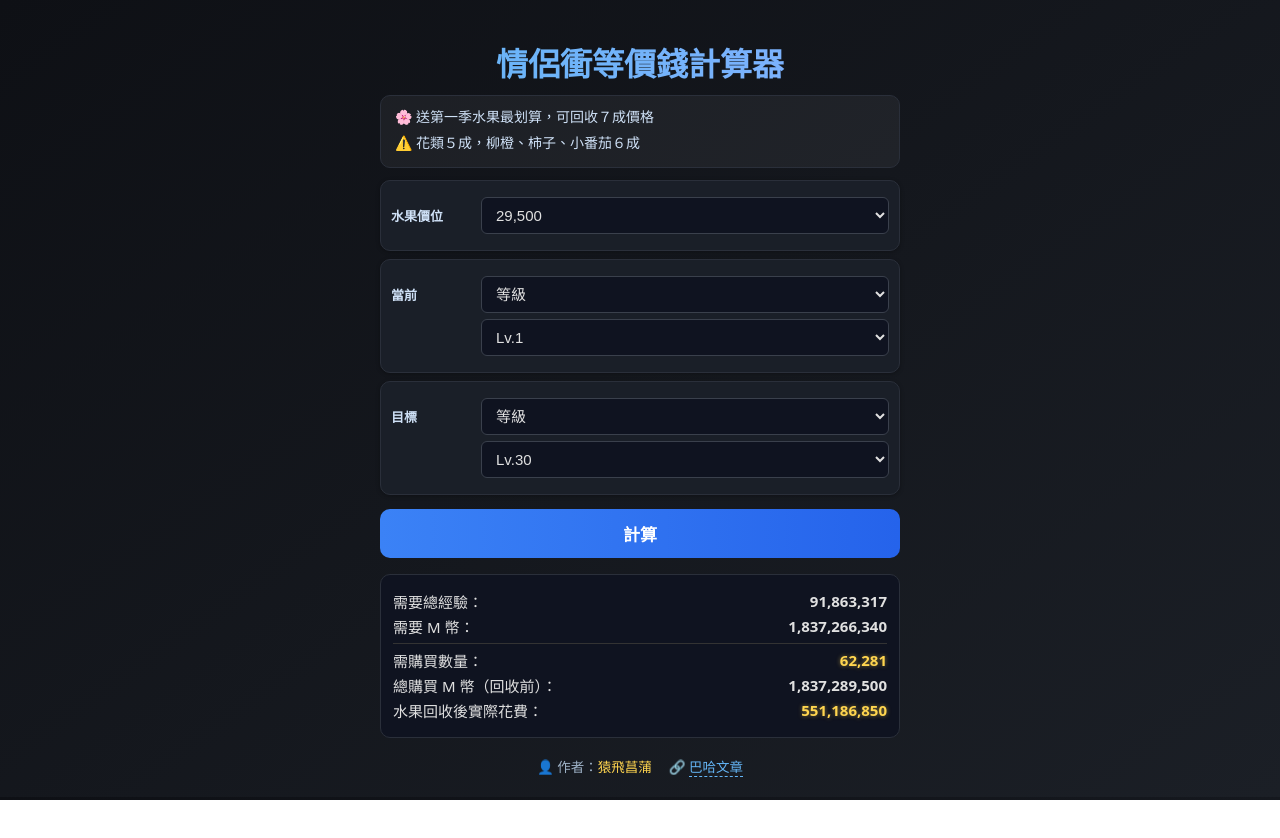
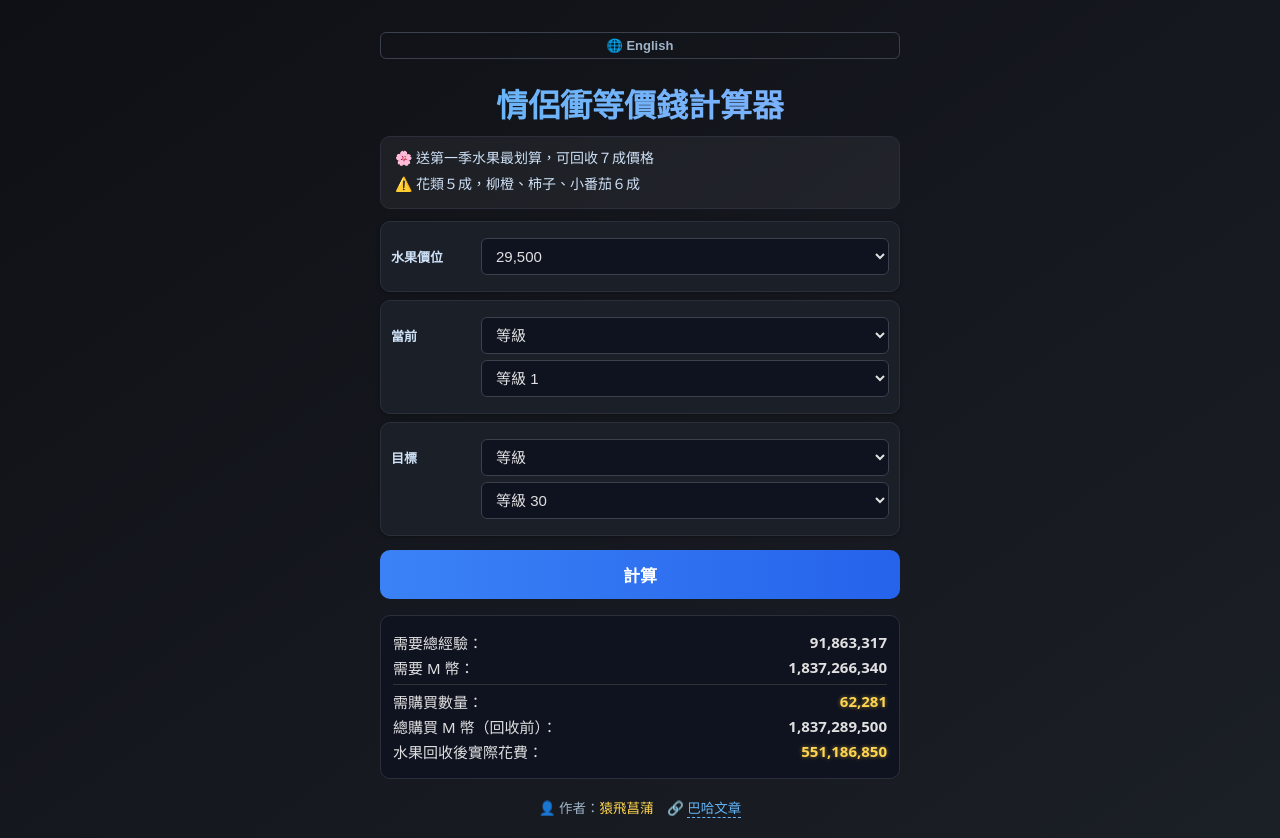
Before and after one commit to ayame0806/MstarCouplesLevelCalculation, a plain HTML site: page index.html in a window 1280 px wide. Both pictures are taken after a click on the button "計算". Before the commit the page ends 800 px from the top, so only its background shows below. Drawn offline with Linux system fonts and the light colour scheme.

Commit message:
Update index.html

```diff
--- a/index.html
+++ b/index.html
@@ -3,7 +3,7 @@
 <head>
 <meta charset="UTF-8" />
 <meta name="viewport" content="width=device-width, initial-scale=1" />
-<title>情侶衝等價錢計算器</title>
+<title>情侶衝等價錢計算器 | Couple Level Calculator</title>
 <style>
   body {
     font-family: "Microsoft JhengHei", system-ui, -apple-system, Segoe UI, Roboto, "Noto Sans TC", sans-serif;
@@ -20,6 +20,26 @@
     -webkit-text-fill-color: transparent;
     margin-bottom: 10px;
   }
+  .lang-toggle {
+    text-align: right;
+    margin-bottom: 10px;
+  }
+  .lang-toggle button {
+    background: none;
+    border: 1px solid #3a404c;
+    color: #9fb3c8;
+    border-radius: 6px;
+    padding: 5px 10px;
+    cursor: pointer;
+    font-size: 13px;
+    transition: all 0.2s;
+  }
+  .lang-toggle button:hover {
+    background: #3b82f6;
+    color: white;
+    border-color: #3b82f6;
+  }
+
   .note {
     background: rgba(255,255,255,0.05);
     border: 1px solid #2a2f3a;
@@ -30,8 +50,7 @@
     color: #cfe1f7;
     margin-bottom: 12px;
   }
-  .note span { display: block; margin-bottom: 3px; }
-  .note .title { color: #ffd54f; font-weight: 700; margin-bottom: 4px; }
+  .note span { display:block; margin-bottom:3px; }
 
   .group {
     margin-top: 8px;
@@ -70,10 +89,6 @@
     outline:none;
     transition: border 0.2s, box-shadow 0.2s;
     box-sizing: border-box;
-  }
-
-  select:focus, input:focus {
-    border-color:#64b5f6; box-shadow:0 0 5px #64b5f6;
   }
 
   button {
@@ -136,16 +151,20 @@
 </style>
 </head>
 <body>
-  <h1>情侶衝等價錢計算器</h1>
+  <div class="lang-toggle">
+    <button id="langBtn">🌐 English</button>
+  </div>
 
-  <div class="note">
+  <h1 id="title">情侶衝等價錢計算器</h1>
+
+  <div class="note" id="note">
     <span>🌸 送第一季水果最划算，可回收７成價格</span>
     <span>⚠️ 花類５成，柳橙、柿子、小番茄６成</span>
   </div>
 
   <section class="group">
     <div class="field-row">
-      <label for="fruitPrice">水果價位</label>
+      <label id="lblFruit">水果價位</label>
       <select id="fruitPrice">
         <option value="0">不計算水果</option>
         <option value="3500">3,500</option>
@@ -158,7 +177,7 @@
 
   <section class="group">
     <div class="field-row">
-      <label for="currentMode">當前</label>
+      <label id="lblCurrent">當前</label>
       <select id="currentMode">
         <option value="level">等級</option>
         <option value="exp">經驗值</option>
@@ -170,13 +189,13 @@
     </div>
     <div id="currentExpWrap" class="field-row" style="display:none">
       <label for="currentExp"></label>
-      <input type="number" id="currentExp" inputmode="numeric">
+      <input type="number" id="currentExp" inputmode="numeric" placeholder="輸入當前經驗值">
     </div>
   </section>
 
   <section class="group">
     <div class="field-row">
-      <label for="targetMode">目標</label>
+      <label id="lblTarget">目標</label>
       <select id="targetMode">
         <option value="level">等級</option>
         <option value="exp">經驗值</option>
@@ -188,61 +207,152 @@
     </div>
     <div id="targetExpWrap" class="field-row" style="display:none">
       <label for="targetExp"></label>
-      <input type="number" id="targetExp" inputmode="numeric">
+      <input type="number" id="targetExp" inputmode="numeric" placeholder="輸入目標經驗值">
     </div>
   </section>
 
   <button id="calcBtn">計算</button>
   <div id="result" class="result"></div>
 
-  <div class="footer">
+  <div class="footer" id="footer">
     👤 作者：<span style="color:#ffd54f;">猿飛菖蒲</span>
-    🔗 <a href="https://forum.gamer.com.tw/C.php?bsn=16430&snA=5203" target="_blank" rel="noopener noreferrer">巴哈文章</a>
+    🔗 <a id="footerLink" href="https://forum.gamer.com.tw/C.php?bsn=16430&snA=5203" target="_blank" rel="noopener noreferrer">巴哈文章</a>
   </div>
 
 <script>
+/* ------------------- 資料表 ------------------- */
 const totalExp = {
 1:0,2:700,3:2800,4:7700,5:18200,6:39900,7:84000,8:172900,9:351400,10:709100,
 11:1084817,12:1478542,13:1898542,14:2348542,15:2768542,16:3306346,17:3907096,18:4627096,19:5707096,20:7260460,
 21:9245534,22:11826130,23:15180905,24:19542113,25:25211683,26:32582124,27:42163697,28:54619742,29:70812601,30:91863317
 };
+
+/* ------------------- 快捷 ------------------- */
 const $=s=>document.querySelector(s);
 const fmt=n=>Number(n).toLocaleString("en-US",{maximumFractionDigits:0});
+
+/* ------------------- 元件 ------------------- */
 const curMode=$("#currentMode"),tgtMode=$("#targetMode"),fruit=$("#fruitPrice"),
 curLv=$("#currentLevel"),tgtLv=$("#targetLevel"),
 curExp=$("#currentExp"),tgtExp=$("#targetExp"),
 curWrap=$("#currentLevelWrap"),curExpWrap=$("#currentExpWrap"),
 tgtWrap=$("#targetLevelWrap"),tgtExpWrap=$("#targetExpWrap"),
-res=$("#result");
+res=$("#result"),langBtn=$("#langBtn");
 
-for(let i=1;i<=30;i++){curLv.add(new Option("Lv."+i,i));tgtLv.add(new Option("Lv."+i,i));}
-curLv.value="1";tgtLv.value="30";
+/* ------------------- 多語言字典 ------------------- */
+const texts = {
+  zh:{
+    title:"情侶衝等價錢計算器",
+    note:["🌸 送第一季水果最划算，可回收７成價格","⚠️ 花類５成，柳橙、柿子、小番茄６成"],
+    fruit:"水果價位",
+    current:"當前",
+    target:"目標",
+    modeLevel:"等級",
+    modeExp:"經驗值",
+    levelOptionPrefix:"等級",
+    curExpPH:"輸入當前經驗值",
+    tgtExpPH:"輸入目標經驗值",
+    btn:"計算",
+    needExp:"需要總經驗：",
+    needM:"需要 M 幣：",
+    buyCount:"需購買數量：",
+    gross:"總購買 M 幣（回收前）：",
+    net:"水果回收後實際花費：",
+    invalidCurrent:"請輸入有效的當前經驗",
+    invalidTarget:"請輸入有效的目標經驗",
+    warnHigher:"⚠️ 目標經驗必須大於當前經驗！",
+    footerLabel:"👤 作者：",
+    author:"猿飛菖蒲",
+    linkText:"巴哈文章",
+    langBtn:"🌐 English"
+  },
+  en:{
+    title:"Couple Level Cost Calculator",
+    note:["🌸 Best to gift Season 1 fruits (70% resale)","⚠️ Flowers 50%, Orange/Persimmon/Tomato 60%"],
+    fruit:"Fruit Price",
+    current:"Current",
+    target:"Target",
+    modeLevel:"Level",
+    modeExp:"EXP",
+    levelOptionPrefix:"Level",
+    curExpPH:"Enter current EXP",
+    tgtExpPH:"Enter target EXP",
+    btn:"Calculate",
+    needExp:"Required EXP:",
+    needM:"Required M-Coins:",
+    buyCount:"Fruits to Buy:",
+    gross:"Total M-Coins (Before Resale):",
+    net:"Net Cost After Resale:",
+    invalidCurrent:"Please enter a valid current EXP value.",
+    invalidTarget:"Please enter a valid target EXP value.",
+    warnHigher:"⚠️ Target EXP must be greater than current!",
+    footerLabel:"👤 Author: ",
+    author:"Ayame",
+    linkText:"Bahamut Post",
+    langBtn:"🌐 中文"
+  }
+};
 
-curMode.onchange=()=>{curWrap.style.display=curMode.value==="level"?"flex":"none";curExpWrap.style.display=curMode.value==="exp"?"flex":"none";res.classList.remove("show");}
-tgtMode.onchange=()=>{tgtWrap.style.display=tgtMode.value==="level"?"flex":"none";tgtExpWrap.style.display=tgtMode.value==="exp"?"flex":"none";res.classList.remove("show");}
+/* ------------------- 語言狀態（預設中文） ------------------- */
+let lang = "zh"; // 預設一定是中文
+// 如果你想記住上次選擇，可改成：let lang = localStorage.getItem("lang") || "zh";
+
+/* ------------------- 輔助：依語言填入等級選項 ------------------- */
+function fillLevelOptions(){
+  const curSel = curLv.value || "1";
+  const tgtSel = tgtLv.value || "30";
+  curLv.innerHTML = "";
+  tgtLv.innerHTML = "";
+  for(let i=1;i<=30;i++){
+    curLv.add(new Option(`${texts[lang].levelOptionPrefix} ${i}`, i));
+    tgtLv.add(new Option(`${texts[lang].levelOptionPrefix} ${i}`, i));
+  }
+  curLv.value = curSel;
+  tgtLv.value = tgtSel;
+}
+
+/* ------------------- 初始化與事件 ------------------- */
+function initDefaultSelects(){
+  // 初始填入 Level 選項
+  fillLevelOptions();
+  curLv.value="1";
+  tgtLv.value="30";
+}
+initDefaultSelects();
+
+curMode.onchange=()=>{
+  curWrap.style.display = curMode.value==="level" ? "flex" : "none";
+  curExpWrap.style.display = curMode.value==="exp" ? "flex" : "none";
+  res.classList.remove("show");
+};
+tgtMode.onchange=()=>{
+  tgtWrap.style.display = tgtMode.value==="level" ? "flex" : "none";
+  tgtExpWrap.style.display = tgtMode.value==="exp" ? "flex" : "none";
+  res.classList.remove("show");
+};
 
 $("#calcBtn").onclick=()=>{
   let curTotal,tgtTotal;
-  if(curMode.value==="level")curTotal=totalExp[curLv.value];
-  else{curTotal=parseInt(curExp.value);if(isNaN(curTotal))return res.innerHTML="請輸入有效的當前經驗";}
-  if(tgtMode.value==="level")tgtTotal=totalExp[tgtLv.value];
-  else{tgtTotal=parseInt(tgtExp.value);if(isNaN(tgtTotal))return res.innerHTML="請輸入有效的目標經驗";}
-  if(tgtTotal<=curTotal)return res.innerHTML="⚠️ 目標經驗必須大於當前經驗！";
+  if(curMode.value==="level") curTotal=totalExp[curLv.value];
+  else{ curTotal=parseInt(curExp.value); if(isNaN(curTotal)) return res.innerHTML=texts[lang].invalidCurrent; }
+  if(tgtMode.value==="level") tgtTotal=totalExp[tgtLv.value];
+  else{ tgtTotal=parseInt(tgtExp.value); if(isNaN(tgtTotal)) return res.innerHTML=texts[lang].invalidTarget; }
+  if(tgtTotal<=curTotal) return res.innerHTML=texts[lang].warnHigher;
 
   const needExp=tgtTotal-curTotal;
   const needM=needExp*20;
   const fPrice=parseInt(fruit.value);
-  let output=`<div class='stat'><span>需要總經驗：</span><b>${fmt(needExp)}</b></div>
-              <div class='stat'><span>需要 M 幣：</span><b>${fmt(needM)}</b></div>`;
+  let output=`<div class='stat'><span>${texts[lang].needExp}</span><b>${fmt(needExp)}</b></div>
+              <div class='stat'><span>${texts[lang].needM}</span><b>${fmt(needM)}</b></div>`;
 
   if(fPrice>0){
     const needCount=Math.ceil(needM/fPrice);
     const gross=needCount*fPrice;
     const net=Math.round(gross*0.3);
     output+=`<hr style='border:0;border-top:1px solid #333;margin:6px 0;'>
-      <div class='stat'><span>需購買數量：</span><b class='highlight' id='cCount'>0</b></div>
-      <div class='stat'><span>總購買 M 幣（回收前）：</span><b>${fmt(gross)}</b></div>
-      <div class='stat'><span>水果回收後實際花費：</span><b class='highlight' id='cCost'>0</b></div>`;
+      <div class='stat'><span>${texts[lang].buyCount}</span><b class='highlight' id='cCount'>0</b></div>
+      <div class='stat'><span>${texts[lang].gross}</span><b>${fmt(gross)}</b></div>
+      <div class='stat'><span>${texts[lang].net}</span><b class='highlight' id='cCost'>0</b></div>`;
     res.innerHTML=output;
     setTimeout(()=>{
       animateNumber("cCount",needCount);
@@ -264,6 +374,50 @@ function animateNumber(id,target){
     el.textContent=fmt(cur);
   },20);
 }
+
+/* ------------------- 語言切換 ------------------- */
+function updateLang(){
+  // 標題與小提醒（兩行）
+  $("#title").innerText = texts[lang].title;
+  $("#note").innerHTML = texts[lang].note.map(n=>`<span>${n}</span>`).join("");
+
+  // 標籤與按鈕
+  $("#lblFruit").innerText = texts[lang].fruit;
+  $("#lblCurrent").innerText = texts[lang].current;
+  $("#lblTarget").innerText = texts[lang].target;
+  $("#calcBtn").innerText = texts[lang].btn;
+
+  // 模式下拉文字（等級 / 經驗值 或 Level / EXP）
+  $("#currentMode").options[0].text = texts[lang].modeLevel;
+  $("#currentMode").options[1].text = texts[lang].modeExp;
+  $("#targetMode").options[0].text = texts[lang].modeLevel;
+  $("#targetMode").options[1].text = texts[lang].modeExp;
+
+  // 輸入框 placeholder
+  $("#currentExp").placeholder = texts[lang].curExpPH;
+  $("#targetExp").placeholder = texts[lang].tgtExpPH;
+
+  // 頁尾
+  $("#footer").innerHTML = `${texts[lang].footerLabel}<span style="color:#ffd54f;">${texts[lang].author}</span>　🔗 <a id="footerLink" href="https://forum.gamer.com.tw/C.php?bsn=16430&snA=5203" target="_blank" rel="noopener noreferrer">${texts[lang].linkText}</a>`;
+
+  // 語言按鈕顯示文字
+  langBtn.textContent = texts[lang].langBtn;
+
+  // 等級下拉（等級 X 或 Level X）
+  fillLevelOptions();
+
+  // 如需記住選擇，解除註解：
+  // localStorage.setItem("lang", lang);
+}
+
+// 切換按鈕事件（預設中文 -> 英文 -> 中文）
+langBtn.onclick = ()=>{
+  lang = (lang==="zh") ? "en" : "zh";
+  updateLang();
+};
+
+// 預設進入頁面為中文
+updateLang();
 </script>
 </body>
 </html>
```
